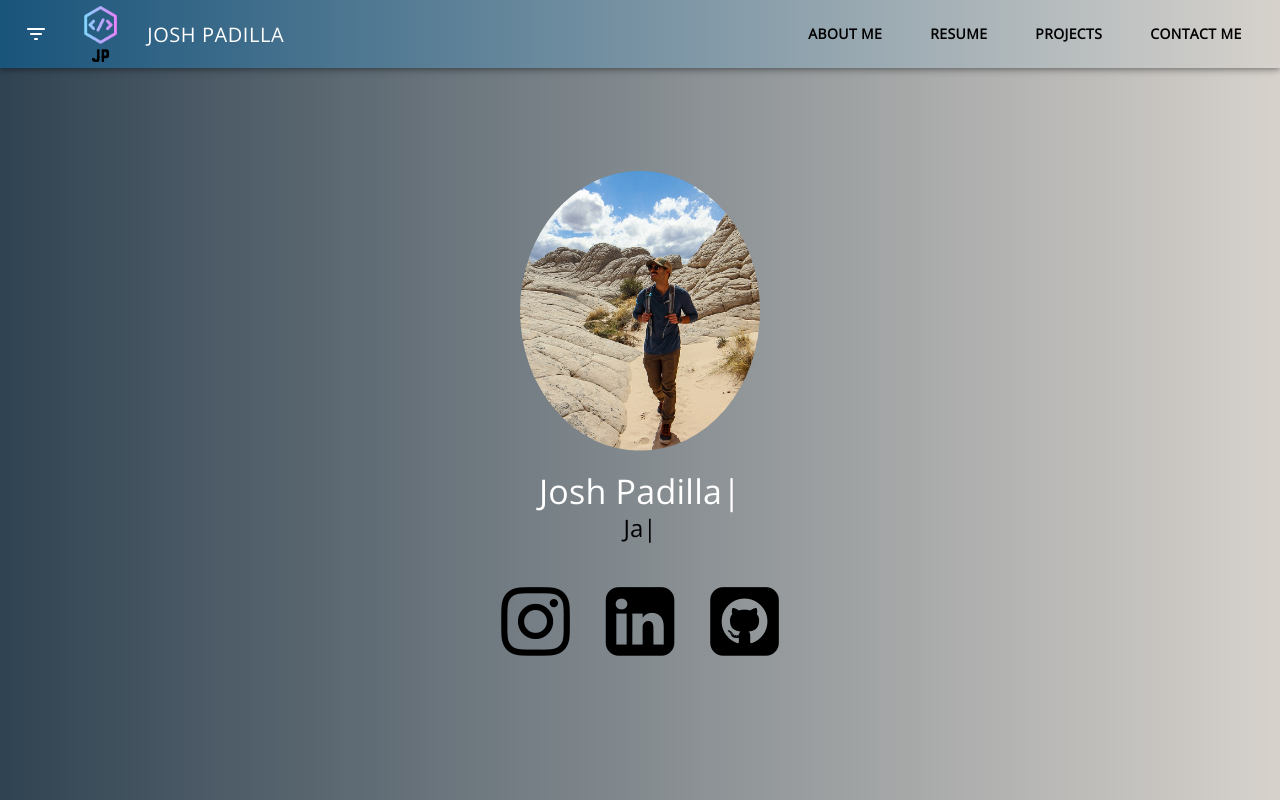
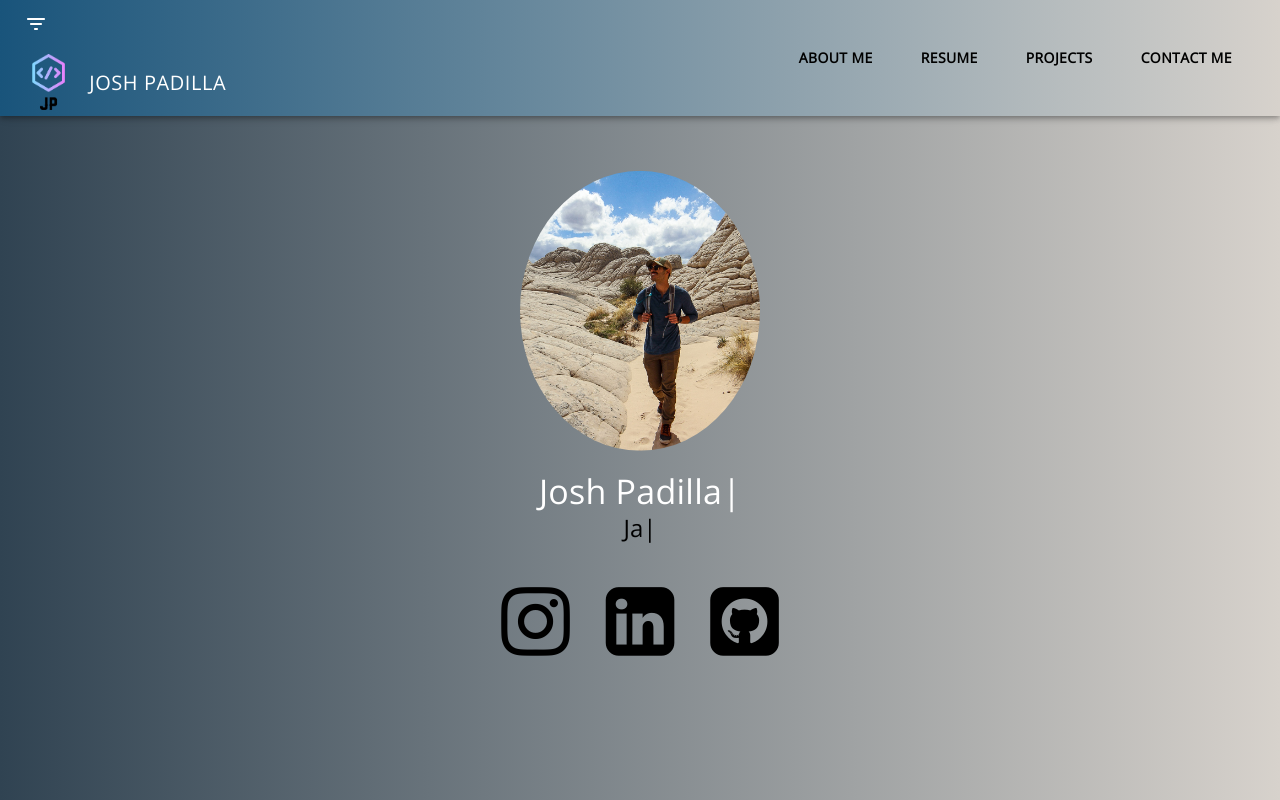
Before and after one commit to Jdilla1212/Portfolio, a React (Create React App) app in the folder myportfolio/: page / in a window 1280 px wide. Built offline with nearby package versions, Linux system fonts and the light colour scheme.

Commit message:
fixed bug with nav bar link

```diff
--- a/myportfolio/src/components/Navbar/Navbar.js
+++ b/myportfolio/src/components/Navbar/Navbar.js
@@ -79,7 +79,7 @@ const useStyles = makeStyles((theme) => ({
     marginLeft: 0,
   },
   navWrapper: {
-    position: 'absolute',
+    position: 'relative',
     width: "97%",
     display: "flex",
     alignItems: "flex-end",
@@ -139,7 +139,7 @@ export default function Navbar() {
         <Toolbar
           style={{ background: "linear-gradient(to right, #19547b, #d7d2cc)" }}
         >
-            <div>
+            <div style={{width: "20rem"}}>
           <IconButton
             color="inherit"
             aria-label="open drawer"
@@ -162,7 +162,7 @@ export default function Navbar() {
             className={classes.avatar}
             src={avatar}
             alt="Josh Padilla"
-            style={{ height: "3.5rem", marginRight: "1.5em" }}
+            style={{ height: "3.5rem", marginRight: "1.5rem" }}
           />
             Josh Padilla
           </Button>
```
Also changed, not shown: 1 other file (tests, documents, lock files or other folders).
